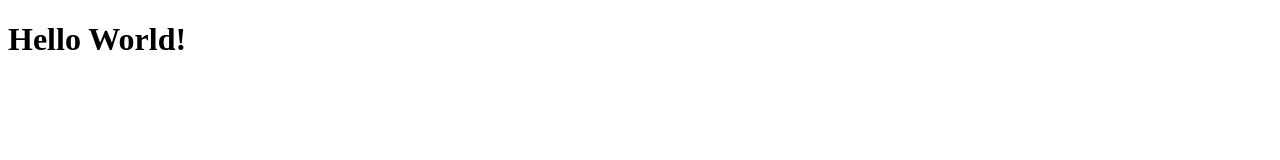
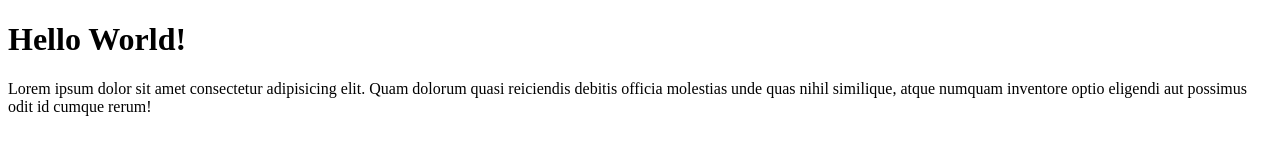
Before and after one commit to mortomulu/Git-Test, a plain HTML site: page index.html in a window 1280 px wide. Drawn offline with Linux system fonts and the light colour scheme.

Commit message:
menambahkan paragraf

```diff
--- a/index.html
+++ b/index.html
@@ -7,5 +7,6 @@
 </head>
 <body>
     <h1>Hello World!</h1>
+    <p>Lorem ipsum dolor sit amet consectetur adipisicing elit. Quam dolorum quasi reiciendis debitis officia molestias unde quas nihil similique, atque numquam inventore optio eligendi aut possimus odit id cumque rerum!</p>
 </body>
 </html>
```
